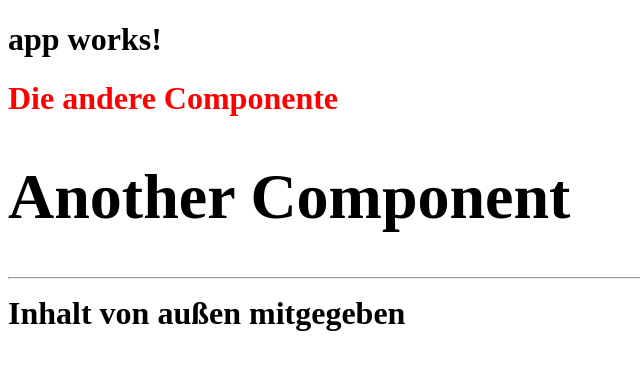
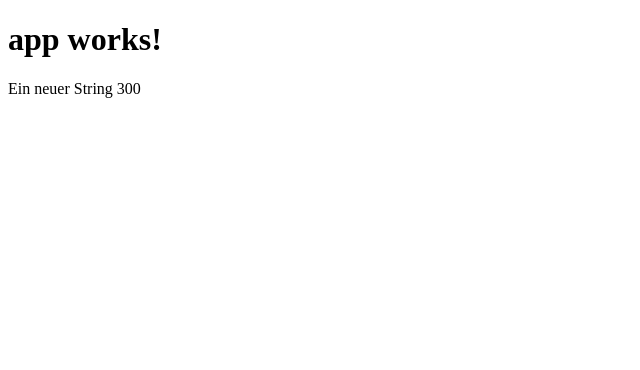
Before and after one commit to tomtom80/de.klingbeil.angular2.tutorial, an Angular app in the folder complete-guide-dev/: page / in a window 1280 px wide. Shown: the top 370 px of the page, without its empty margins (0-640 px from the left). Built offline with nearby package versions, Linux system fonts and the light colour scheme.

Commit message:
kapitel 19

```diff
--- a/complete-guide-dev/src/app/app.component.html
+++ b/complete-guide-dev/src/app/app.component.html
@@ -1,5 +1,4 @@
 <h1>
   {{title}}
-  <app-other></app-other>
-  <app-another>Inhalt von außen mitgegeben</app-another>
 </h1>
+<app-databinding></app-databinding>
--- a/complete-guide-dev/src/app/app.module.ts
+++ b/complete-guide-dev/src/app/app.module.ts
@@ -2,14 +2,12 @@
 import { NgModule } from '@angular/core';
 
 import { AppComponent } from './app.component';
-import { OtherComponent } from './other/other.component';
-import { AnotherComponent } from './other/another.component';
+import { DatabindingComponent } from './databinding/databinding.component';
 
 @NgModule({
   declarations: [
     AppComponent,
-    OtherComponent,
-    AnotherComponent
+    DatabindingComponent
   ],
   imports: [
     BrowserModule
--- /dev/null
+++ b/complete-guide-dev/src/app/databinding/databinding.component.html
@@ -0,0 +1,2 @@
+{{text}}
+{{newNumber}}
--- /dev/null
+++ b/complete-guide-dev/src/app/databinding/databinding.component.ts
@@ -0,0 +1,22 @@
+import { Component, OnInit } from '@angular/core';
+
+@Component({
+  selector: 'app-databinding',
+  templateUrl: './databinding.component.html',
+  styleUrls: ['./databinding.component.css']
+})
+export class DatabindingComponent implements OnInit {
+
+  text = "Ein neuer String";
+  newNumber = 100;
+
+  constructor() {
+    setTimeout(() => {
+      this.newNumber += 200;
+    }, 3000);
+  }
+
+  ngOnInit() {
+  }
+
+}
--- a/complete-guide-dev/src/app/other/another.component.html
+++ /dev/null
@@ -1,5 +0,0 @@
-<h1>
-  Another Component
-</h1>
-<hr>
-<ng-content></ng-content>
--- a/complete-guide-dev/src/app/other/another.component.ts
+++ /dev/null
@@ -1,15 +0,0 @@
-import { Component, OnInit } from '@angular/core';
-
-@Component({
-  selector: 'app-another',
-  templateUrl: './another.component.html',
-  styleUrls: ['./another.component.css']
-})
-export class AnotherComponent implements OnInit {
-
-  constructor() { }
-
-  ngOnInit() {
-  }
-
-}
--- a/complete-guide-dev/src/app/other/other.component.css
+++ /dev/null
@@ -1,4 +0,0 @@
-h1 {
-    font-size: 2rem;
-    color: red;
-}
--- a/complete-guide-dev/src/app/other/other.component.html
+++ /dev/null
@@ -1,3 +0,0 @@
-<h1>
-  Die andere Componente
-</h1>
--- a/complete-guide-dev/src/app/other/other.component.ts
+++ /dev/null
@@ -1,15 +0,0 @@
-import { Component, OnInit } from '@angular/core';
-
-@Component({
-  selector: 'app-other',
-  templateUrl: './other.component.html',
-  styleUrls: ['./other.component.css']
-})
-export class OtherComponent implements OnInit {
-
-  constructor() { }
-
-  ngOnInit() {
-  }
-
-}
```
Also changed, not shown: complete-guide-dev/src/app/databinding/databinding.component.css (added), 2 other files (tests, documents, lock files or other folders).
